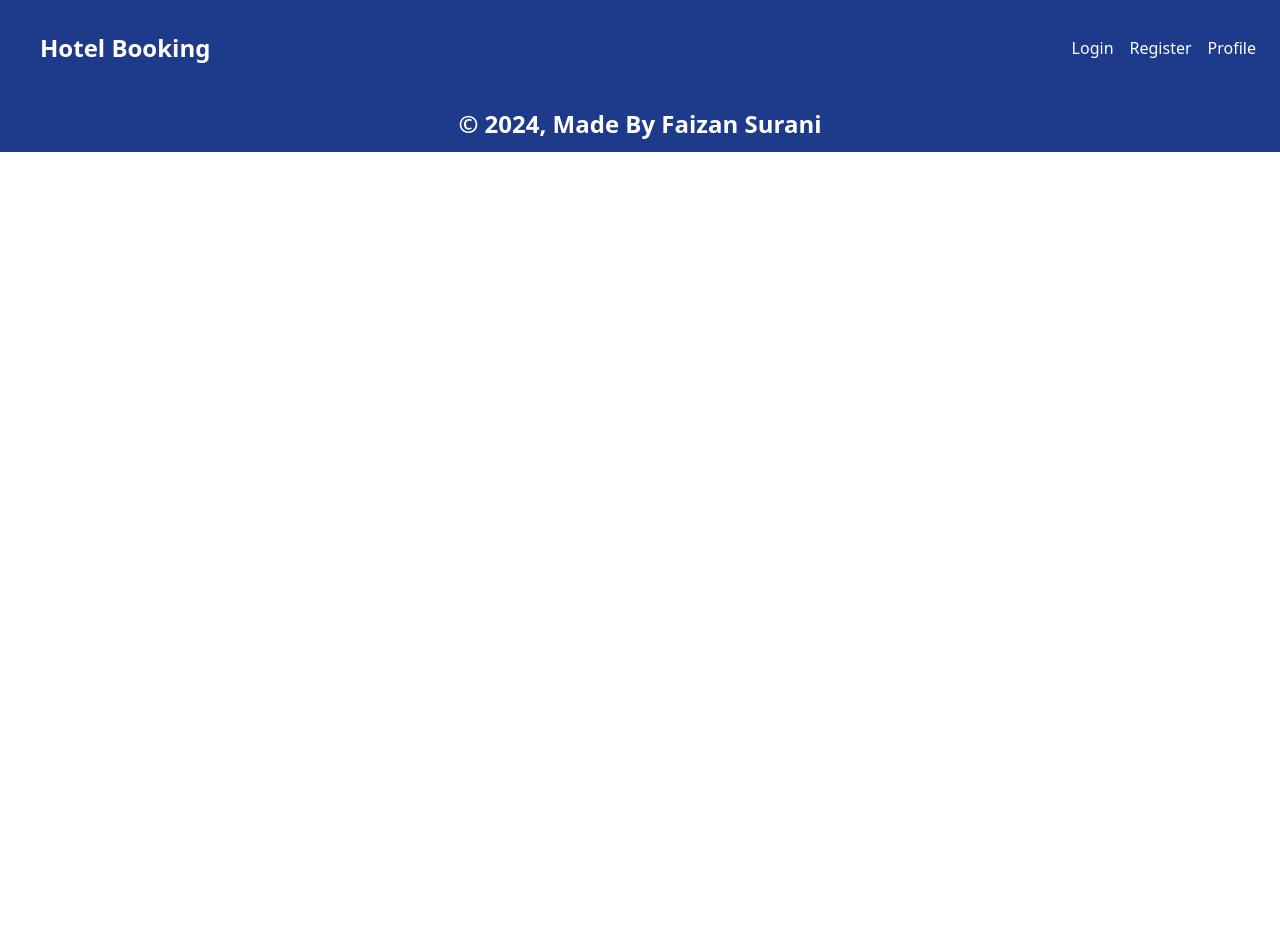
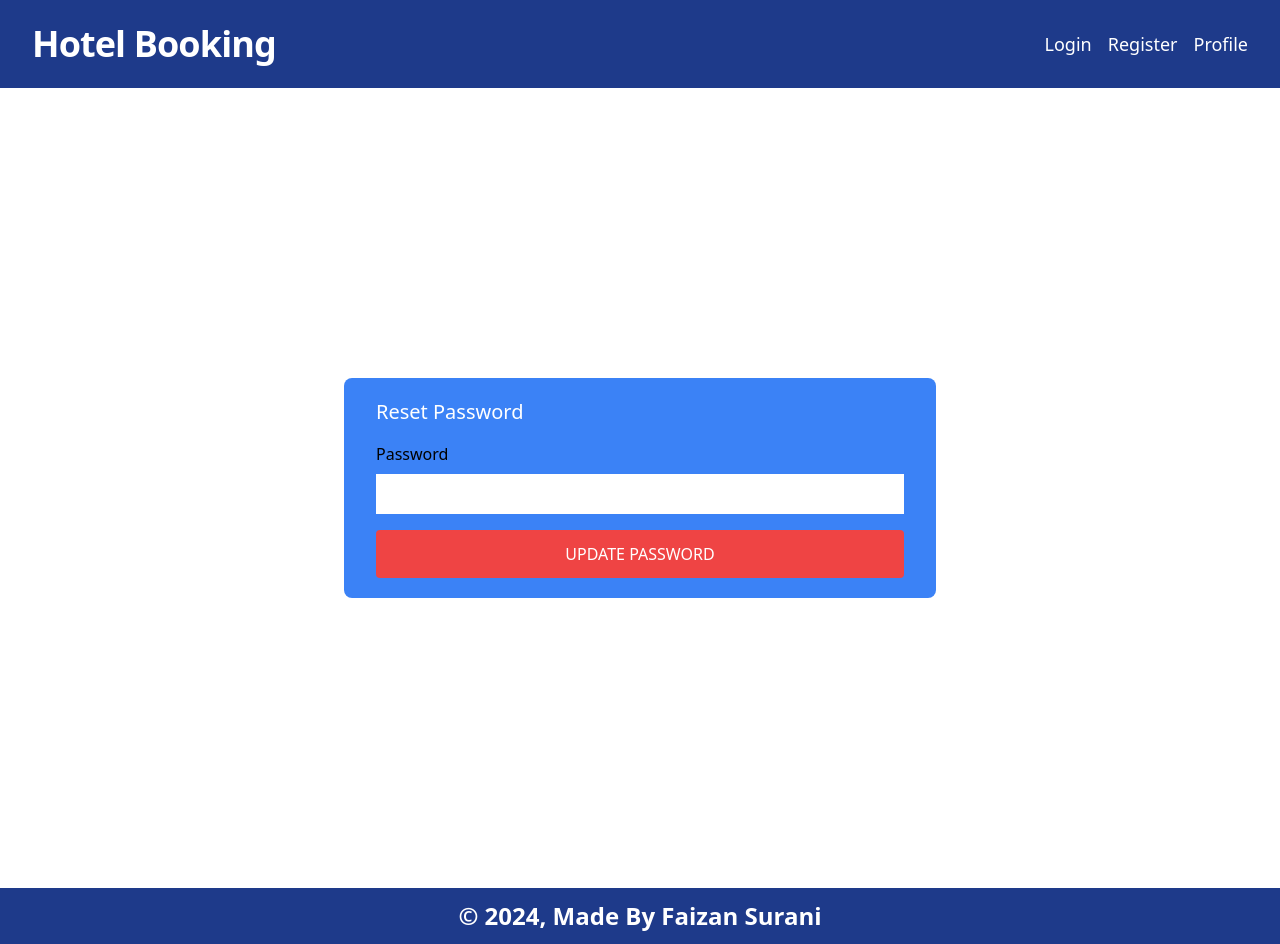
Before and after one commit to FaizanSurani/Projects, a React (Vite) app in the folder Hotel-Booking-Web-App/client/: page /reset-password/1 in a window 1280 px wide. Before the commit the page ends 800 px from the top, so only its background shows below. Built offline with nearby package versions, Linux system fonts and the light colour scheme; the HTML template or start-up script is replaced by a standard one.

Commit message:
Create hero Component and Forogot/ResetPassword page

```diff
--- a/Hotel-Booking-Web-App/client/src/App.jsx
+++ b/Hotel-Booking-Web-App/client/src/App.jsx
@@ -5,6 +5,9 @@ import Login from "./pages/Login";
 import Register from "./pages/Register";
 import Header from "./components/Header";
 import Footer from "./components/Footer";
+import ForgotPassword from "./pages/ForgotPassword";
+import ResetPassword from "./pages/ResetPassword";
+import Profile from "./pages/Profile";
 
 const App = () => {
   return (
@@ -14,6 +17,9 @@ const App = () => {
         <Route path="/" element={<Home />} />
         <Route path="/login" element={<Login />} />
         <Route path="/register" element={<Register />} />
+        <Route path="/forgot-password" element={<ForgotPassword />} />
+        <Route path="/reset-password/:token" element={<ResetPassword />} />
+        <Route path="/profile" element={<Profile />} />
       </Routes>
       <Footer />
     </>
--- a/Hotel-Booking-Web-App/client/src/components/Header.jsx
+++ b/Hotel-Booking-Web-App/client/src/components/Header.jsx
@@ -18,19 +18,19 @@ const Header = () => {
   ];
   return (
     <>
-      <nav className="bg-blue-900 z-50 relative p-6 text-white flex justify-between items-center">
-        <Link to="/" className="flex items-center">
-          <h1 className="flex px-4 py-2 font-semibold text-2xl">
+      <nav className="bg-blue-900 z-50 relative p-4 text-white flex justify-between">
+        <Link to="/" className="flex">
+          <h1 className="flex px-4 py-2 font-semibold text-2xl md:text-4xl tracking-tight">
             Hotel Booking
           </h1>
         </Link>
         <div className="items-center gap-4 block md:flex">
-          <div className="hidden md:flex gap-4">
+          <div className="hidden md:flex gap-4 px-4 text-lg font-medium">
             {links.map((items, index) => (
               <Link
                 to={items.link}
                 key={index}
-                className=" transition-all duration-150 ease-in-out">
+                className=" transition-all duration-150 ease-in-out hover:text-gray-300">
                 {items.items}
               </Link>
             ))}
--- /dev/null
+++ b/Hotel-Booking-Web-App/client/src/components/Hero.jsx
@@ -0,0 +1,20 @@
+import React from "react";
+
+const Hero = () => {
+  return (
+    <>
+      <div className="bg-blue-900 pb-10 px-8 py-4">
+        <div className="flex flex-col gap-2">
+          <h1 className="text-4xl text-white font-semibold">
+            Find your next Stay
+          </h1>
+          <p className="text-2xl text-white">
+            Search low prices on hotels for your vacation...
+          </p>
+        </div>
+      </div>
+    </>
+  );
+};
+
+export default Hero;
--- /dev/null
+++ b/Hotel-Booking-Web-App/client/src/pages/ForgotPassword.jsx
@@ -0,0 +1,61 @@
+import axios from "axios";
+import React, { useState } from "react";
+import { useNavigate } from "react-router";
+
+const ForgotPassword = () => {
+  const [formData, setFormData] = useState({ email: "" });
+
+  const { email } = formData;
+  const navigate = useNavigate();
+
+  const handleChange = (e) => {
+    setFormData({ ...formData, [e.target.name]: e.target.value });
+  };
+
+  const handleSubmit = async (e) => {
+    e.preventDefault();
+    if (email === "") {
+      alert("All fields are necessary");
+    }
+    try {
+      const res = await axios.post(
+        "http://localhost:5000/api/v1/forgotPassword",
+        { email }
+      );
+      alert(res.data.message);
+      navigate("/login");
+    } catch (error) {
+      alert(error.res.data.message);
+    }
+  };
+
+  return (
+    <>
+      <div className="min-h-screen px-12 py-8 flex justify-center items-center">
+        <form
+          onSubmit={handleSubmit}
+          className="bg-blue-500 w-full md:w-3/6 lg:h-2/6 rounded-lg px-8 py-5">
+          <h1 className="text-xl text-white">Forgot Password</h1>
+          <div className="mt-4">
+            <label>Email</label>
+            <input
+              type="email"
+              className="w-full mt-2 p-2 outline-none"
+              required
+              value={email}
+              name="email"
+              onChange={handleChange}
+            />
+          </div>
+          <div className="mt-4">
+            <button className=" text-white w-full px-7 py-3 rounded bg-red-500 hover:bg-red-600 uppercase transition duration-150 ease-in-out">
+              Submit
+            </button>
+          </div>
+        </form>
+      </div>
+    </>
+  );
+};
+
+export default ForgotPassword;
--- a/Hotel-Booking-Web-App/client/src/pages/Home.jsx
+++ b/Hotel-Booking-Web-App/client/src/pages/Home.jsx
@@ -1,5 +1,12 @@
 import React from "react";
+import Hero from "../components/Hero";
 
 export const Home = () => {
-  return <>Home</>;
+  return (
+    <>
+      <div className="min-h-screen">
+        <Hero />
+      </div>
+    </>
+  );
 };
--- a/Hotel-Booking-Web-App/client/src/pages/Login.jsx
+++ b/Hotel-Booking-Web-App/client/src/pages/Login.jsx
@@ -50,7 +50,7 @@ const Login = () => {
             <label>Email</label>
             <input
               type="text"
-              className="w-full mt-2 p-2 outline-none"
+              className="w-full mt-2 p-2 outline-none bg-blue-200"
               required
               value={email}
               name="email"
@@ -62,7 +62,7 @@ const Login = () => {
             <input
               type="password"
               name="password"
-              className="w-full mt-2 p-2 outline-none"
+              className="w-full mt-2 p-2 outline-none bg-blue-200"
               value={password}
               required
               onChange={onChange}
@@ -83,7 +83,7 @@ const Login = () => {
             </Link>
           </p>
           <Link
-            to=""
+            to="/forgot-password"
             className="flex justify-center items-center text-red-600 font-semibold mt-4">
             <u>Forgot Password?</u>
           </Link>
--- /dev/null
+++ b/Hotel-Booking-Web-App/client/src/pages/Profile.jsx
@@ -0,0 +1,7 @@
+import React from "react";
+
+const Profile = () => {
+  return <div>Profile</div>;
+};
+
+export default Profile;
--- a/Hotel-Booking-Web-App/client/src/pages/Register.jsx
+++ b/Hotel-Booking-Web-App/client/src/pages/Register.jsx
@@ -51,7 +51,7 @@ const Register = () => {
             <input
               type="text"
               name="username"
-              className="w-full mt-2 p-2 outline-none"
+              className="w-full mt-2 p-2 outline-none bg-blue-200"
               value={username}
               onChange={onChange}
               required
@@ -62,7 +62,7 @@ const Register = () => {
             <input
               type="email"
               name="email"
-              className="w-full mt-2 p-2 outline-none"
+              className="w-full mt-2 p-2 outline-none bg-blue-200"
               value={email}
               onChange={onChange}
               required
@@ -73,7 +73,7 @@ const Register = () => {
             <input
               type="password"
               name="password"
-              className="w-full mt-2 p-2 outline-none"
+              className="w-full mt-2 p-2 outline-none bg-blue-200"
               value={password}
               onChange={onChange}
               required
@@ -85,7 +85,7 @@ const Register = () => {
               name="address"
               rows="5"
               value={address}
-              className="w-full mt-2 p-2 outline-none"
+              className="w-full mt-2 p-2 outline-none bg-blue-200"
               onChange={onChange}
               required
             />
--- /dev/null
+++ b/Hotel-Booking-Web-App/client/src/pages/ResetPassword.jsx
@@ -0,0 +1,61 @@
+import React, { useState } from "react";
+import { useNavigate, useParams } from "react-router";
+
+const ResetPassword = () => {
+  const [formData, setFormData] = useState({ password: "" });
+
+  const { password } = formData;
+  const navigate = useNavigate();
+  const token = useParams();
+
+  const handleChange = (e) => {
+    setFormData({ ...formData, [e.target.name]: e.target.value });
+  };
+
+  const handleSubmit = async (e) => {
+    e.preventDefault();
+    if (password === "") {
+      alert("All fields are necessary");
+    }
+    try {
+      const res = await axios.post(
+        `http://localhost:5000/api/v1/resetPassword/${token}`,
+        { password }
+      );
+      alert(res.data.message);
+      navigate("/login");
+    } catch (error) {
+      alert(error.res.data.message);
+    }
+  };
+
+  return (
+    <>
+      <div className="min-h-screen px-12 py-8 flex justify-center items-center">
+        <form
+          onSubmit={handleSubmit}
+          className="bg-blue-500 w-full md:w-3/6 lg:h-2/6 rounded-lg px-8 py-5">
+          <h1 className="text-xl text-white">Reset Password</h1>
+          <div className="mt-4">
+            <label>Password</label>
+            <input
+              type="password"
+              className="w-full mt-2 p-2 outline-none"
+              required
+              value={password}
+              name="password"
+              onChange={handleChange}
+            />
+          </div>
+          <div className="mt-4">
+            <button className=" text-white w-full px-7 py-3 rounded bg-red-500 hover:bg-red-600 uppercase transition duration-150 ease-in-out">
+              Update Password
+            </button>
+          </div>
+        </form>
+      </div>
+    </>
+  );
+};
+
+export default ResetPassword;
```
